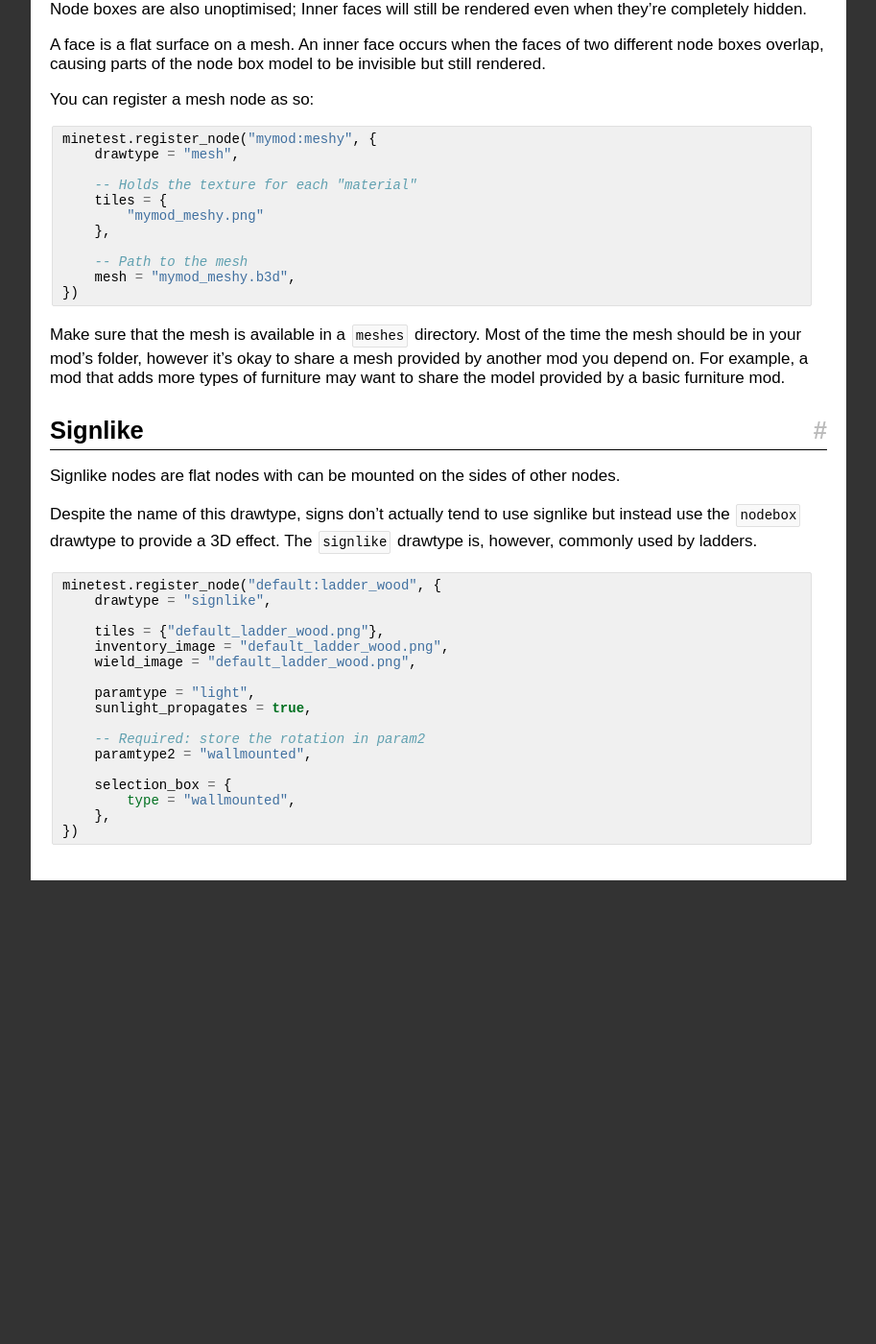
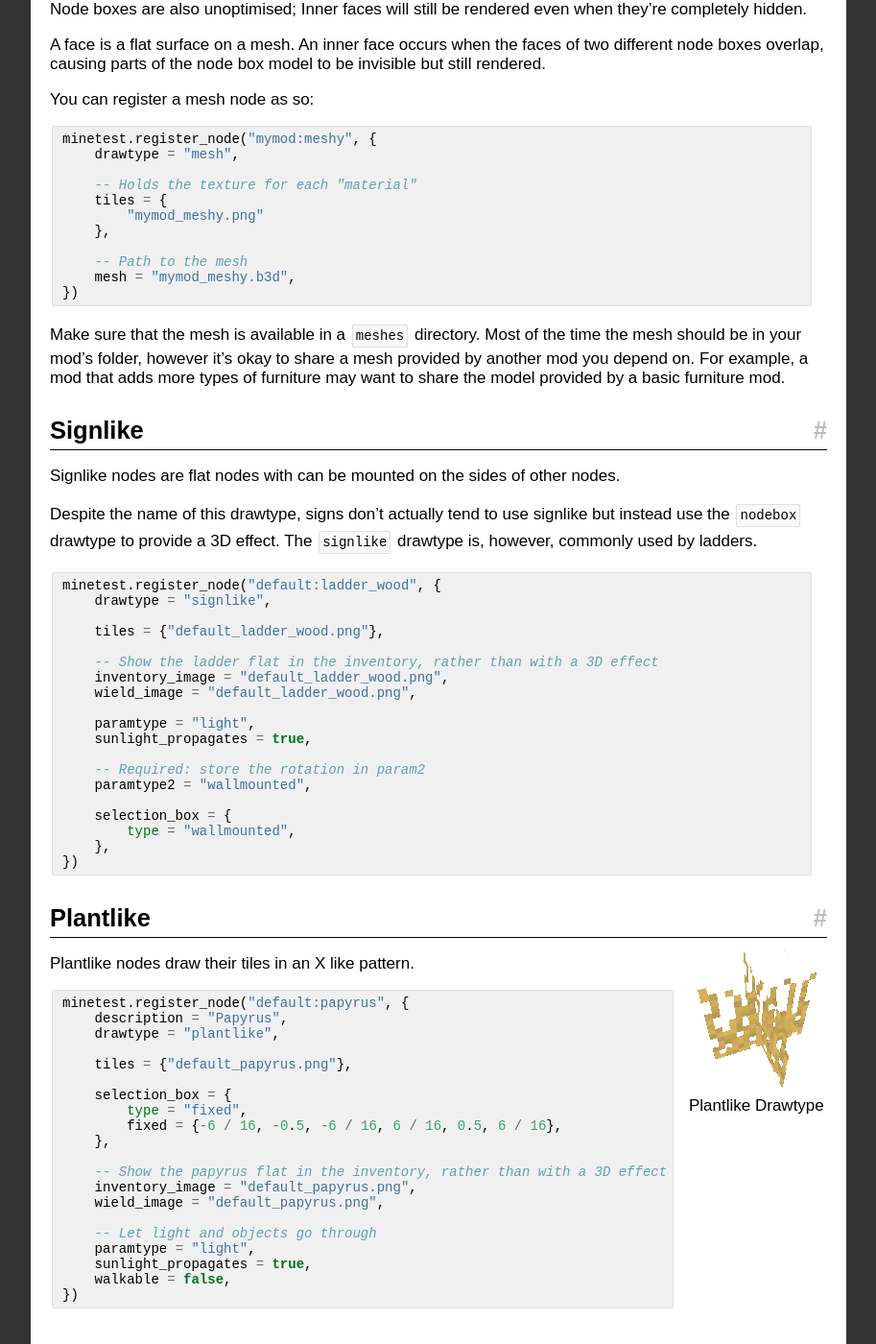
Before and after one commit to rubenwardy/minetest_modding_book, a Jekyll site: the page built from en/chapters/node_drawtypes.md, in a window 1280 px wide and 1400 px high, scrolled down 6618 px. Shown: the whole window at 96% size, without its empty margins (308-1221 px from the left). Built offline with Jekyll 4.4.1, drawn with Linux system fonts in a browser that asks for light colours; nearby versions of some CDN libraries; before the commit the page ends 7535 px from its top, so only the background shows below that.

Commit message:
Node Drawtypes: Add plantlike

```diff
--- a/en/chapters/node_drawtypes.md
+++ b/en/chapters/node_drawtypes.md
@@ -35,11 +35,11 @@ the title of the sections, except in lower case.
 * [Nodebox](#nodebox)
 * [Mesh](#mesh)
 * [Signlike](#signlike)
+* [Plantlike](#plantlike)
 
 This article is not complete yet. The following drawtypes are missing:
 
-* Plantlike
-    * Plantlike_Rooted
+* Plantlike_Rooted
 * Firelike
 * Fencelike
 * Raillike
@@ -429,6 +429,8 @@ minetest.register_node("default:ladder_wood", {
     drawtype = "signlike",
 
     tiles = {"default_ladder_wood.png"},
+
+    -- Show the ladder flat in the inventory, rather than with a 3D effect
     inventory_image = "default_ladder_wood.png",
     wield_image = "default_ladder_wood.png",
 
@@ -443,3 +445,38 @@ minetest.register_node("default:ladder_wood", {
     },
 })
 {% endhighlight %}
+
+## Plantlike
+
+<figure class="right_image">
+    <img src="{{ page.root }}/static/drawtype_plantlike.png" alt="Plantlike Drawtype">
+    <figcaption>
+        Plantlike Drawtype
+    </figcaption>
+</figure>
+
+
+Plantlike nodes draw their tiles in an X like pattern.
+
+{% highlight lua %}
+minetest.register_node("default:papyrus", {
+    description = "Papyrus",
+    drawtype = "plantlike",
+
+    tiles = {"default_papyrus.png"},
+
+    selection_box = {
+        type = "fixed",
+        fixed = {-6 / 16, -0.5, -6 / 16, 6 / 16, 0.5, 6 / 16},
+    },
+
+    -- Show the papyrus flat in the inventory, rather than with a 3D effect
+    inventory_image = "default_papyrus.png",
+    wield_image = "default_papyrus.png",
+
+    -- Let light and objects go through
+    paramtype = "light",
+    sunlight_propagates = true,
+    walkable = false,
+})
+{% endhighlight %}
```
Also changed, not shown: static/drawtype_plantlike.png (added).
